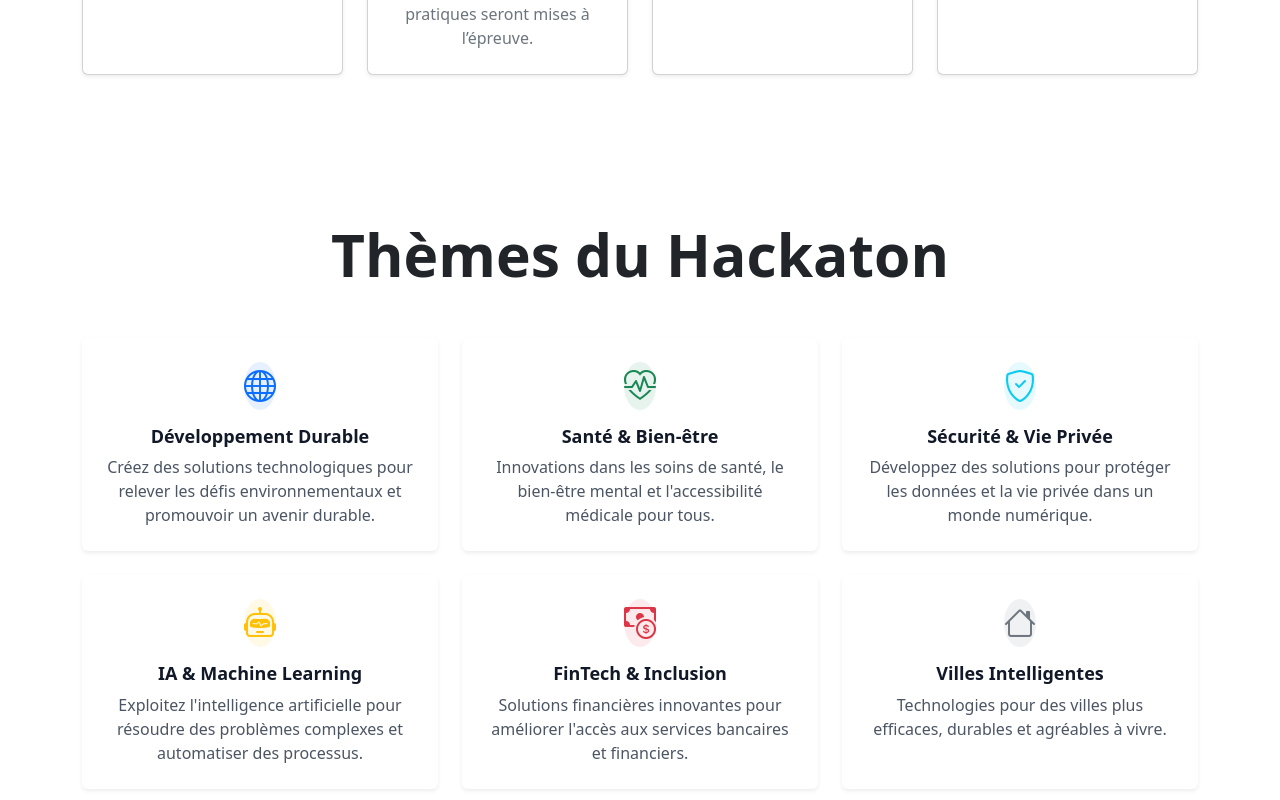
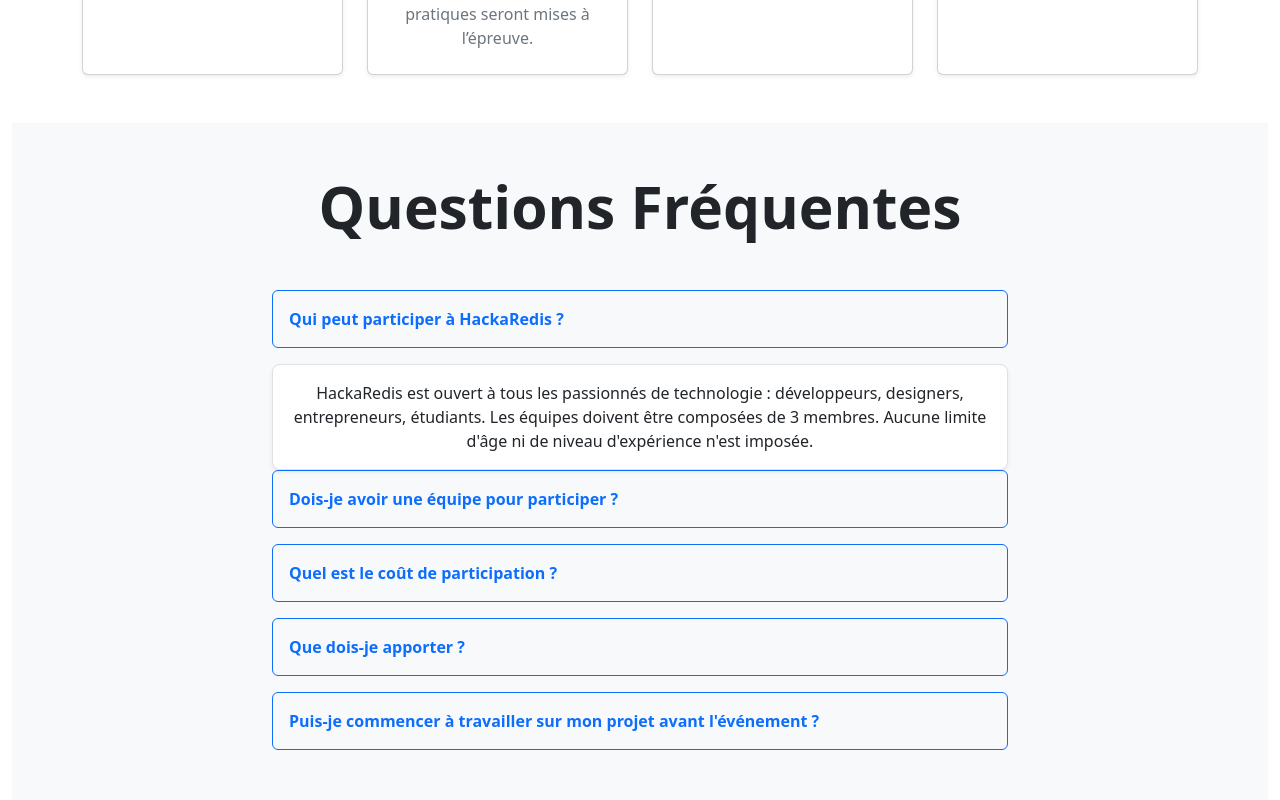
Before and after one commit to the-3lie/hackathonredis, a React (Create React App) app: page / in a window 1280 px wide. Shown: the part 3220-4020 px from the top of the page. Built offline with nearby package versions, Linux system fonts and the light colour scheme.

Commit message:
bien recu

```diff
--- a/src/App.js
+++ b/src/App.js
@@ -275,7 +275,7 @@
       </div>
     </section>
 
-  <section id="themes" class="py-5">
+  {/* <section id="themes" class="py-5">
       <div class="container py-5">
           <h2 class="underline-animate underline-dark display-5 text-dark fw-bold text-center mb-5">Thèmes du Hackaton</h2>
           <div class="row g-4">
@@ -347,7 +347,7 @@
               </div>
           </div>
       </div>
-  </section>
+  </section> */}
 
  <section>
 
```
